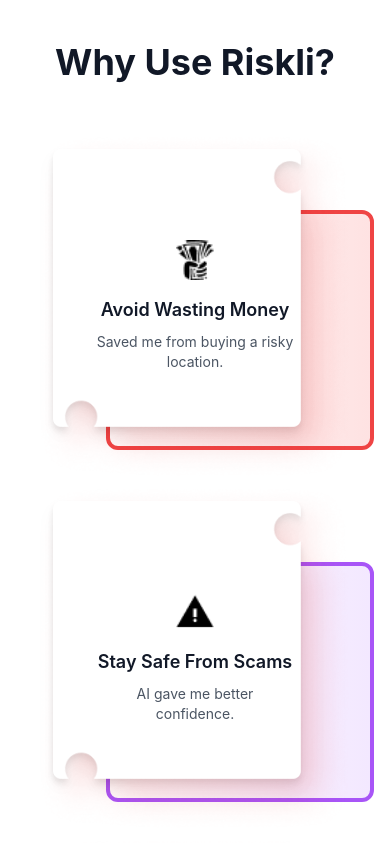
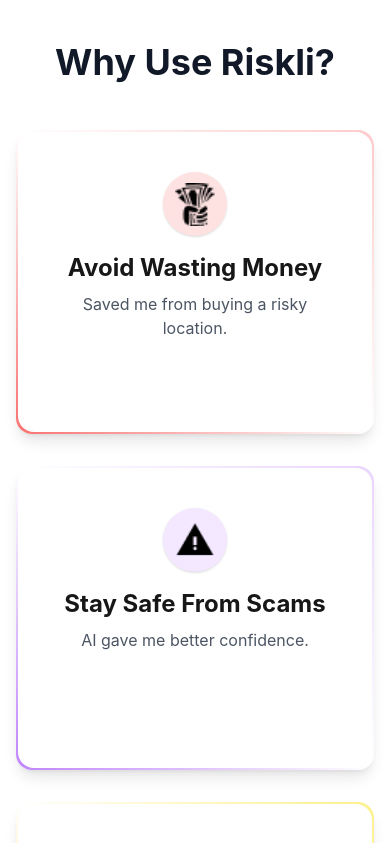
Before and after one commit to qaziahmedali/Riskli, a Next.js app: page / in a window 390 px wide. Shown: the part 2680-3523 px from the top of the page. Built offline with nearby package versions, Linux system fonts and the light colour scheme.

Commit message:
Refactor WhyUsCard component layout and styling; updated class names to use single quotes, improved structure, and enhanced visual appeal with gradient backgrounds and responsive design.

```diff
--- a/src/components/sections/WhyUs.tsx
+++ b/src/components/sections/WhyUs.tsx
@@ -1,5 +1,5 @@
-import Image from "next/image";
-import { WHY_US_DATA } from "@/utils/constants";
+import Image from 'next/image';
+import { WHY_US_DATA } from '@/utils/constants';
 
 const WhyUsCard = ({
   icon,
@@ -14,37 +14,33 @@
   colorBorder: string;
   bgGradient: string;
 }) => {
+  // Map border color to gradient and icon bg
+  const gradientMap: Record<string, string> = {
+    'border-red-500': 'from-red-400 via-white to-red-200',
+    'border-purple-500': 'from-purple-400 via-white to-purple-200',
+    'border-yellow-500': 'from-yellow-400 via-white to-yellow-200',
+  };
+  const iconBgMap: Record<string, string> = {
+    'border-red-500': 'bg-red-100',
+    'border-purple-500': 'bg-purple-100',
+    'border-yellow-500': 'bg-yellow-100',
+  };
+  const gradient =
+    gradientMap[colorBorder] || 'from-gray-300 via-white to-gray-100';
+  const iconBg = iconBgMap[colorBorder] || 'bg-gray-100';
+
   return (
-    <div className="relative w-full h-[320px]">
-      {/* Gradient background box - adjusted to be more contained */}
-      <div
-        className={`absolute right-0 bottom-0 w-[75%] h-[75%] ${bgGradient} rounded-xl border-4 ${colorBorder}`}
-      ></div>
-
-      {/* White card with image - now slightly overlapping the gradient */}
-      <div className="absolute inset-0 flex items-center justify-center">
-        <div className="mt-8 relative">
-          {" "}
-          {/* Slightly wider white card */}
-          <Image
-            src="/img/RiskliCard.png"
-            alt="Card background"
-            className="object-contain drop-shadow-lg"
-            priority
-            width={320}
-            height={320}
-          />
-          {/* Centered content container */}
-          <div className="absolute inset-0 flex flex-col items-center justify-center text-center z-10 p-4">
-            <div className="relative w-10 h-10 mb-4">
-              <Image src={icon} alt={title} fill className="object-contain" />
-            </div>
-            <div className="flex flex-col items-center justify-center space-y-2">
-              <h3 className="text-lg font-semibold text-gray-900">{title}</h3>
-              <p className="text-gray-600 text-sm max-w-[80%]">{description}</p>
-            </div>
-          </div>
-        </div>
+    <div
+      className={`relative p-[2px] rounded-2xl bg-gradient-to-tr ${gradient} shadow-lg hover:shadow-2xl transition-all duration-300`}
+    >
+      <div className='bg-white rounded-2xl p-10 flex flex-col items-center min-h-[300px]'>
+        <span
+          className={`mb-4 w-16 h-16 rounded-full flex items-center justify-center ${iconBg} shadow`}
+        >
+          <Image src={icon} alt={title} width={40} height={40} />
+        </span>
+        <h3 className='text-2xl font-bold text-center mb-2'>{title}</h3>
+        <p className='text-base text-gray-600 text-center'>{description}</p>
       </div>
     </div>
   );
@@ -52,15 +48,15 @@
 
 const WhyUs = () => {
   return (
-    <section className="py-16 bg-white" id="why-us">
-      <div className="max-w-7xl mx-auto px-4 sm:px-6 lg:px-8">
-        <div className="text-center mb-12">
-          <h2 className="text-4xl font-bold text-gray-900 mb-4">
+    <section className='py-16 bg-white' id='why-us'>
+      <div className='max-w-7xl mx-auto px-4 sm:px-6 lg:px-8'>
+        <div className='text-center mb-12'>
+          <h2 className='text-4xl font-bold text-gray-900 mb-4'>
             Why Use Riskli?
           </h2>
         </div>
 
-        <div className="grid grid-cols-1 md:grid-cols-3 gap-8">
+        <div className='grid grid-cols-1 md:grid-cols-3 gap-8'>
           {WHY_US_DATA.map((item) => (
             <WhyUsCard
               key={item.id}
```
